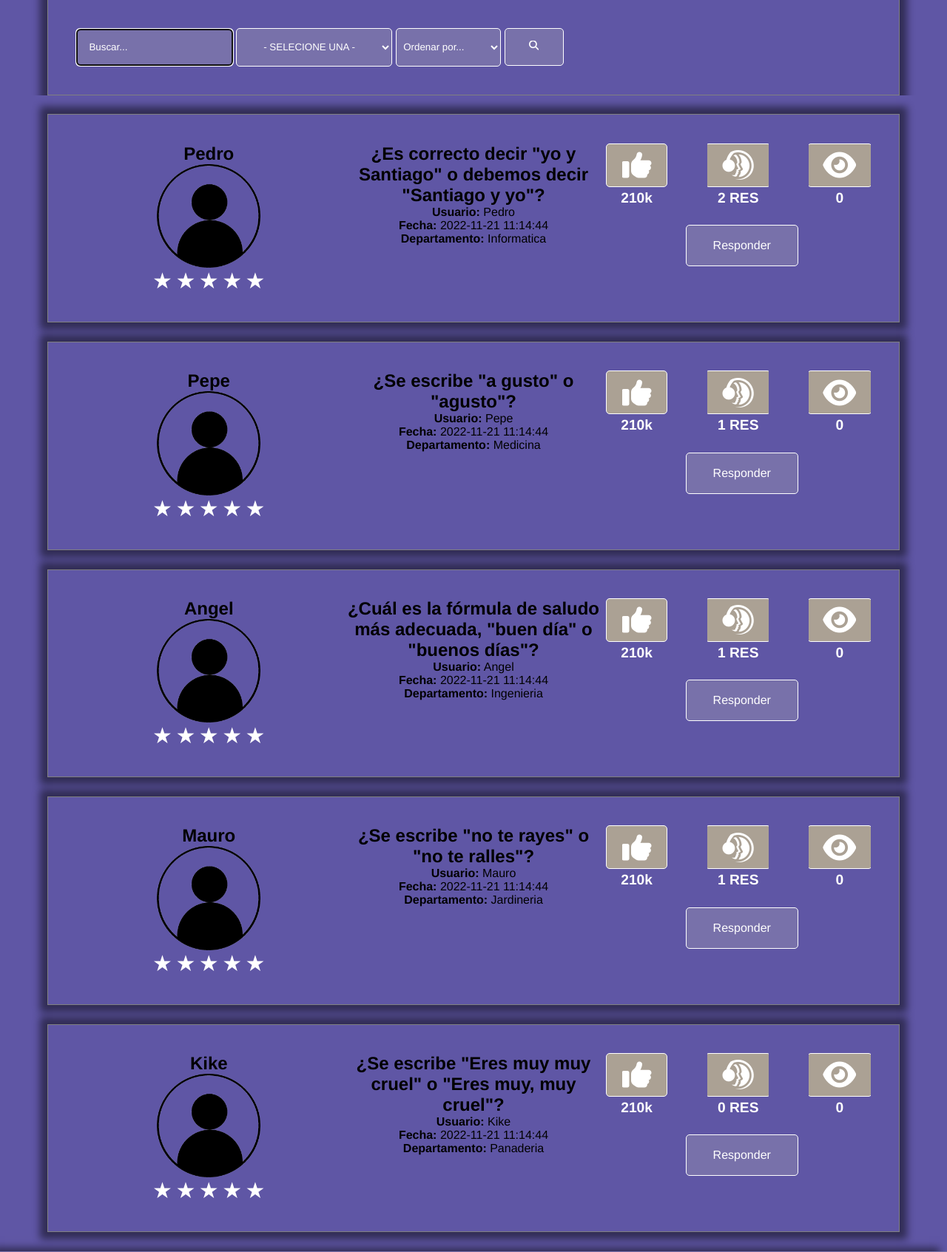
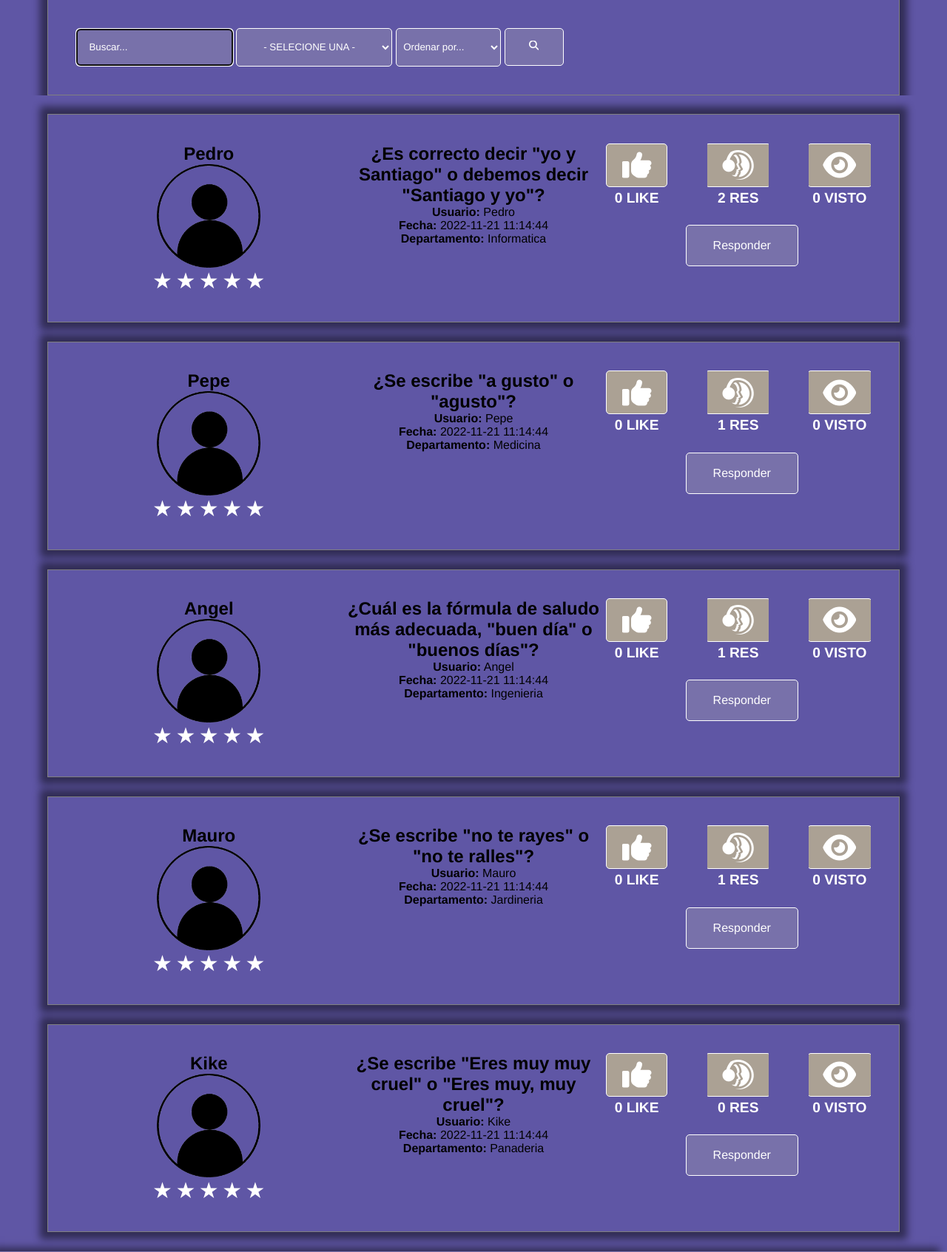
Before and after one commit to Alba98/Reto2, a PHP site: page / in a window 1280 px wide. Shown: the part 87-1780 px from the top of the page at 74% size. Run offline with PHP 8.4, Linux system fonts and the light colour scheme; a user stored in the database is signed in; data comes from the database, SQL or seed files in the repository; some libraries are stand-ins or nearby versions.

Commit message:
se llama al php con POST

```diff
--- a/www/JS/pregunta.js
+++ b/www/JS/pregunta.js
@@ -7,7 +7,8 @@
 async function actualizarVisto(id_preg) {
     console.log('JS pregunta = ', id_preg);
     debugger;
-    await fetch('../PHP/pregunta.php?id_preg='.id_preg, {
+    fetch('../PHP/pregunta.php?id_preg='+id_preg,
+        {
             method: 'POST',
             async: true,
             headers: { 'Content-Type': 'application/json;charset=utf-8' },
@@ -22,6 +23,6 @@ async function actualizarVisto(id_preg) {
         console.log('data = ', data);
     })
     .catch(function(err) {
-        console.error(err);
+        console.log(err);
     });
 }
--- /dev/null
+++ b/www/PHP/API.php
@@ -0,0 +1,3 @@
+<?php
+    require('./PHP/pregunta.php');
+?>
--- a/www/PHP/pregunta.php
+++ b/www/PHP/pregunta.php
@@ -1,8 +1,7 @@
 <?php
     if (isset($_POST['id_preg'])) {
-
         $dbh = connect();
-        updateVisto($dbh, $_POST['id_preg'])
+        updateVisto($dbh, $_POST['id_preg']);
     }
 
 ?>
--- a/www/VIEWS/visualizarPreguntas.view.php
+++ b/www/VIEWS/visualizarPreguntas.view.php
@@ -32,6 +32,7 @@
 
         foreach ($preguntas as $preg) {
             $respuestas = countRespuestas($dbh,$preg->id_preg);
+            $likes = countLikes($dbh,$preg->id_preg);
             echo "
             <div class='preguntas'>
             <div class='user'>
@@ -62,7 +63,7 @@
                 <div class='stats'>
                     <div class='iconos'>
                         <button class='botones'><i class='fa-solid fa-thumbs-up'></i></button>
-                        <b class='nums'>210k</b>
+                        <b class='nums'>$likes->like LIKE</b>
                     </div>
                     <div class='iconos'>
                         <button class='botones'><i class='fa-brands fa-teamspeak'></i></button>
@@ -70,7 +71,7 @@
                     </div>
                     <div class='iconos'>
                         <button class='botones'><i class='fa-solid fa-eye'></i></button>
-                        <b class='nums'>$preg->vistos</b>
+                        <b class='nums'>$preg->vistos VISTO</b>
                     </div>
                     <a class='res' href='?accion=detalles&id=$preg->id_preg' onclick=\"actualizarVisto('$preg->id_preg')\">Responder</a>
                 </div>
--- a/www/index.php
+++ b/www/index.php
@@ -2,6 +2,7 @@
     session_start();
     require ('./db_functions.php');
     require('VIEWS/PARTIALS/header.php');
+    require('./PHP/API.php');
 ?>
 
 <?php
```
